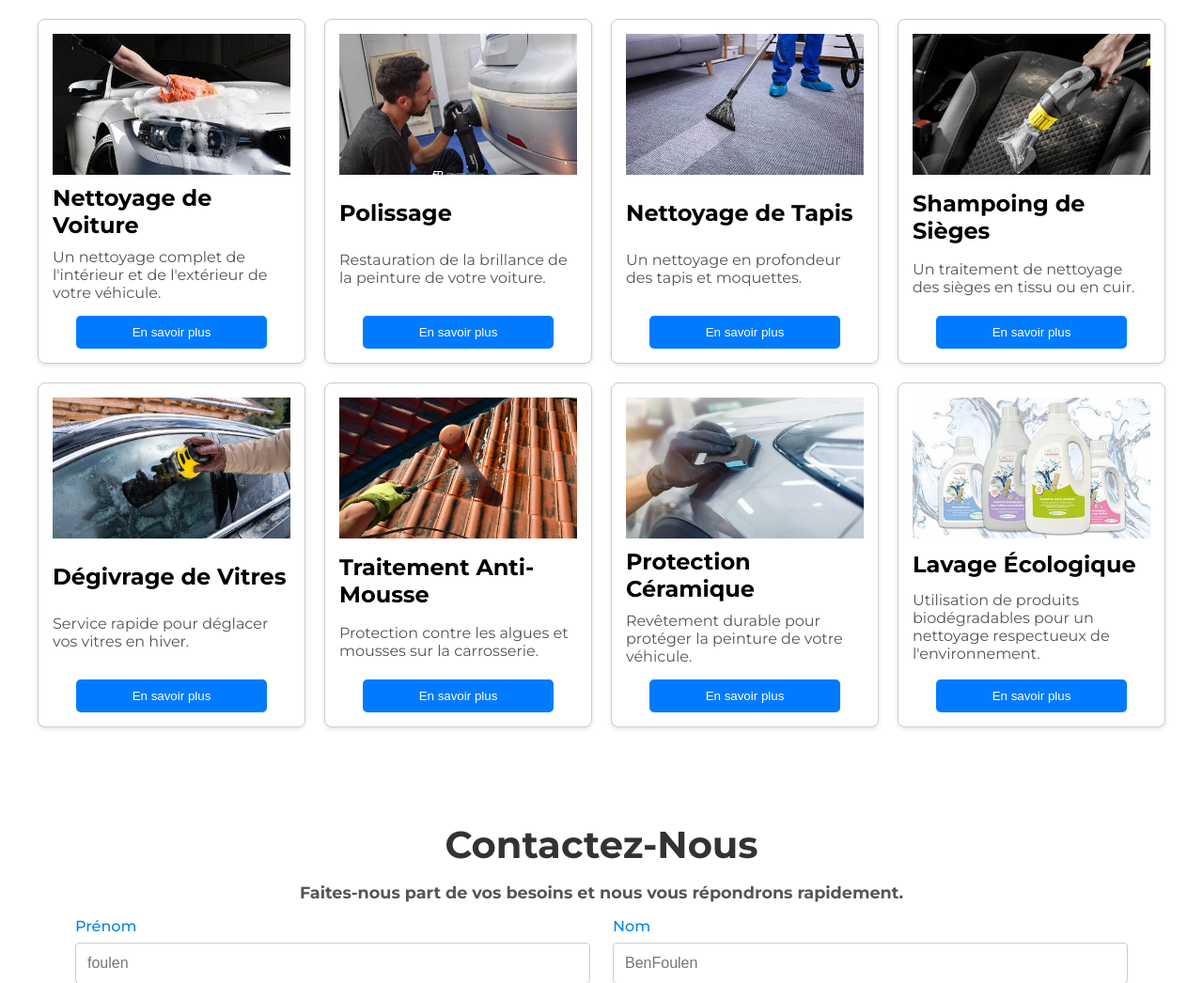
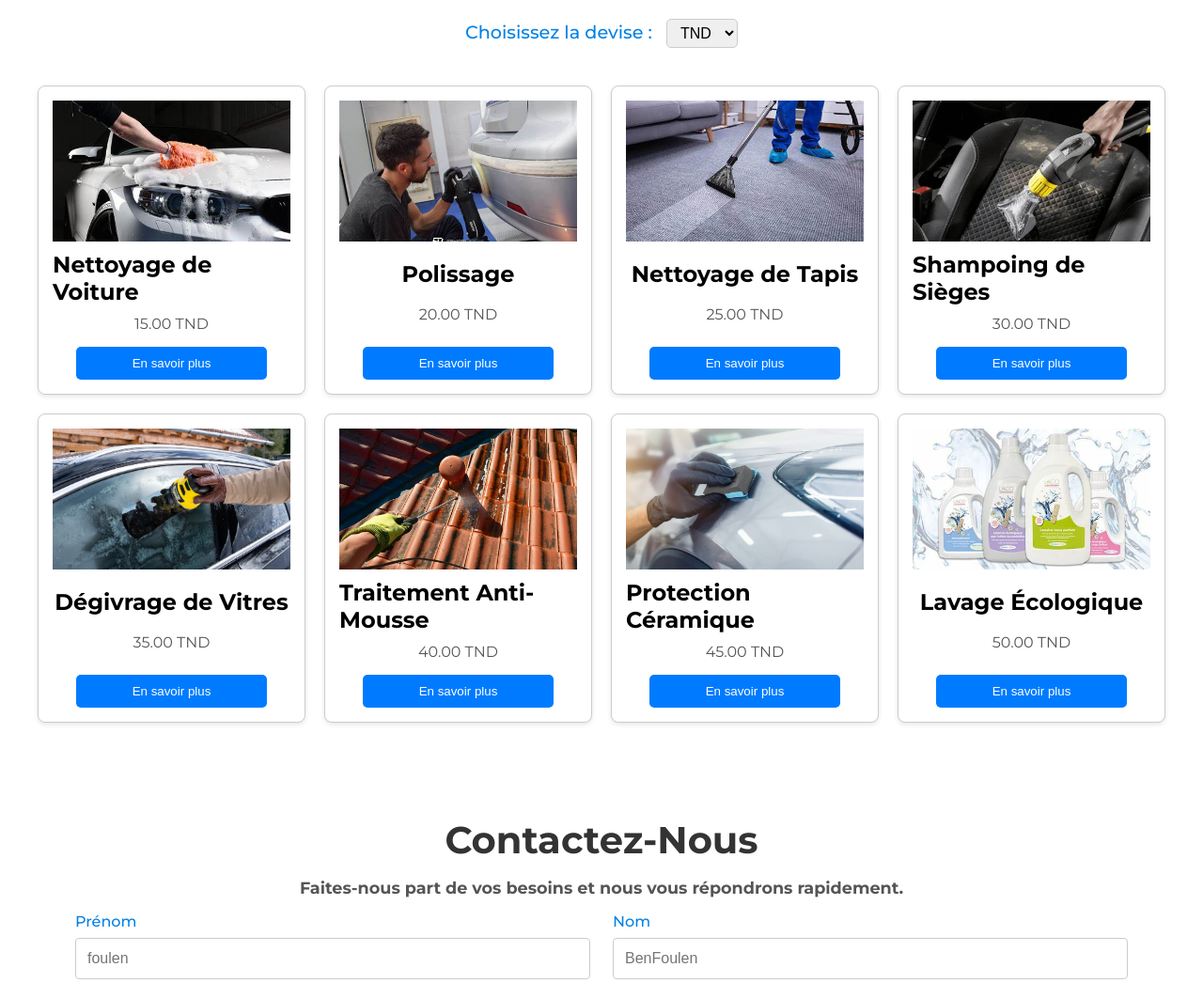
Before and after one commit to AmenAllah-Mselmi/Mini-Projet, a PHP site: page /Services.html in a window 1280 px wide. Shown: the part 185-1231 px from the top of the page at 94% size. Run offline with PHP 8.4, Linux system fonts and the light colour scheme.

Commit message:
adding currency in products and services section

```diff
--- a/CSS/Services.css
+++ b/CSS/Services.css
@@ -13,7 +13,20 @@ main {
     justify-content: center; /* Centre horizontalement */
     padding: 20px;
 }
+/* currency style */
+.currency-converter {
+    text-align: center;
+    margin: 20px 0;
+    font-size: 1.2rem;
+}
 
+.currency-converter select {
+    padding: 5px 10px;
+    font-size: 1rem;
+    margin-left: 10px;
+    border: 1px solid #ccc;
+    border-radius: 5px;
+}
 .cards-container {
     display: grid;
     grid-template-columns: repeat(auto-fill, minmax(250px, 1fr));
@@ -26,6 +39,7 @@ main {
     display: flex;
     flex-direction: column; /* Aligne les éléments de la carte en colonne */
     justify-content: space-between; /* Espace entre le contenu et le bouton */
+    align-items: center;
     background-color: white;
     border: 1px solid #ccc;
     border-radius: 8px;
--- /dev/null
+++ b/JS/Services.js
@@ -0,0 +1,28 @@
+document.addEventListener("DOMContentLoaded", function () {
+    const currencySelect = document.getElementById("currency");
+    const productPrices = document.querySelectorAll(".card p");
+    const originalPrices = [15, 20, 25, 30, 35, 40, 45, 50];
+
+    let exchangeRates = {
+        "TND": 1, // Taux de base pour TND
+        "USD": 0.32, //  USD
+        "EUR": 0.30  //  EUR
+    };
+
+    // Fonction pour convertir et afficher les prix
+    function convertPrices() {
+        const selectedCurrency = currencySelect.value;
+        const rate = exchangeRates[selectedCurrency];
+
+        productPrices.forEach((priceElem, index) => {
+            const convertedPrice = (originalPrices[index] * rate).toFixed(2);
+            priceElem.textContent = `${convertedPrice} ${selectedCurrency}`;
+        });
+    }
+
+    // Écouteur d'événement pour changement de devise
+    currencySelect.addEventListener("change", convertPrices);
+
+    // Initialisation : Affichage des prix en devise par défaut
+    convertPrices();
+});
--- a/Services.html
+++ b/Services.html
@@ -32,6 +32,16 @@
     <header>
         <h1>Services Offerts par Lavage</h1>
     </header>
+    <!-- Sélecteur de devise -->
+<div class="currency-converter">
+    <label for="currency">Choisissez la devise :</label>
+    <select id="currency">
+        <option value="TND">TND</option>
+        <option value="USD">USD</option>
+        <option value="EUR">EUR</option>
+        <!-- Ajoutez d'autres options si besoin -->
+    </select>
+  </div>
     <main>
         <section class="cards-container">
             <div class="card">
@@ -147,5 +157,6 @@
         </div>
         <p>&copy; 2024 Réalisé par AmenAllah et Firas.</p>
     </footer>
+    <script src="./JS/Services.js"></script>
 </body>
 </html>
```
Also changed, not shown: CSS/Products.css (+15 -0 lines), JS/Products.js (added, +28 -0 lines), Products.html (+11 -0 lines).
